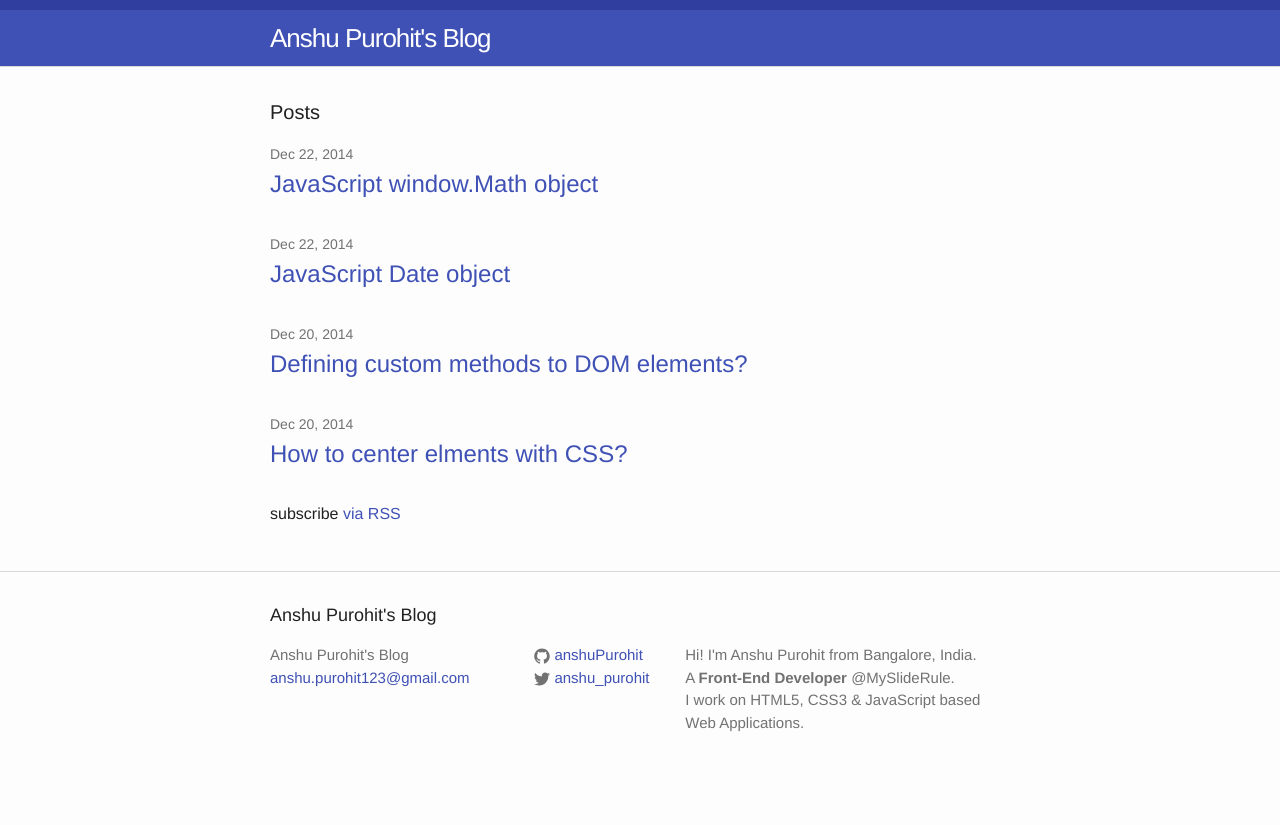
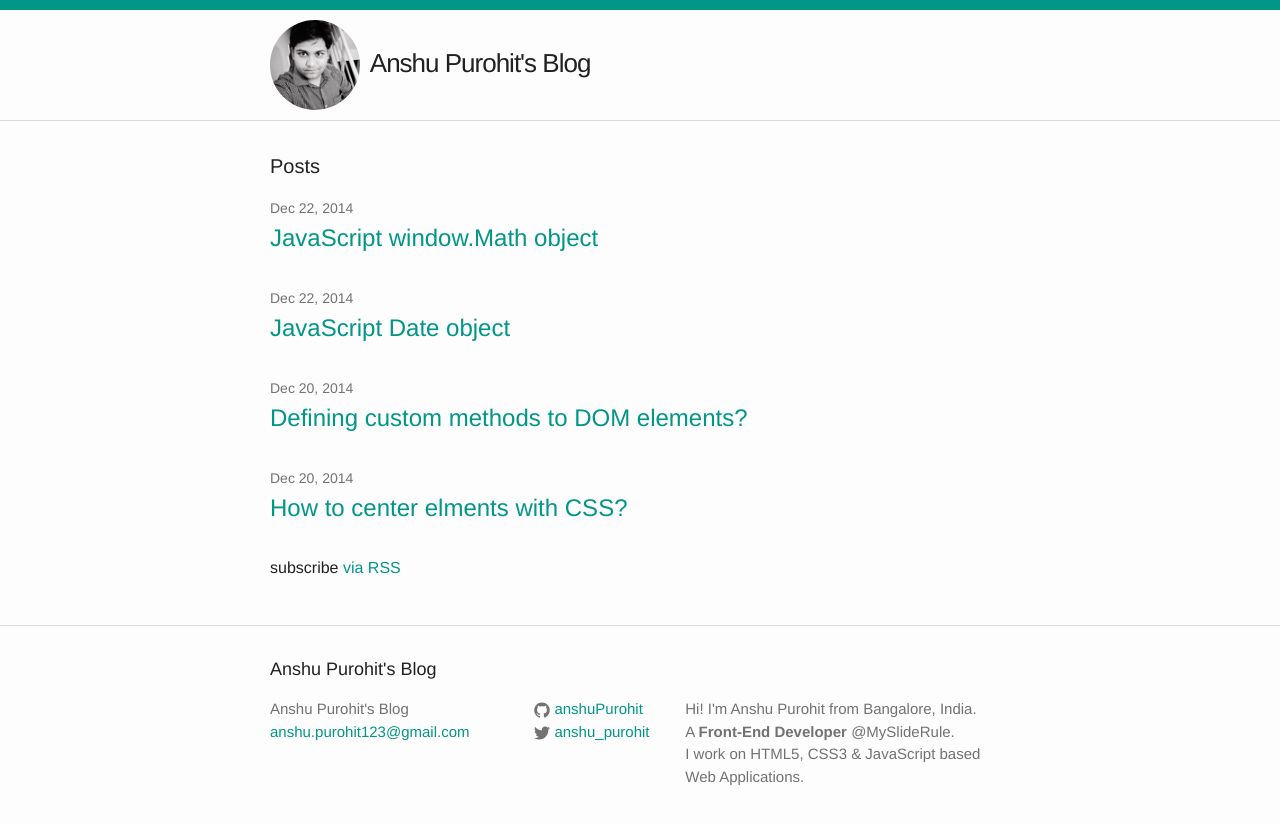
Before and after one commit to anshuPurohit/anshupurohit.github.io, a Jekyll site: the page built from index.html, in a window 1280 px wide. Shown: the top 825 px of the page. Built offline with Jekyll 4.4.1, drawn with Linux system fonts in a browser that asks for light colours.

Commit message:
author image added & theme color changed to teal

```diff
--- a/_includes/header.html
+++ b/_includes/header.html
@@ -2,7 +2,10 @@
 
   <div class="wrapper">
 
-    <a class="site-title" href="{{ site.baseurl }}/">{{ site.title }}</a>
+    <a class="site-title" href="{{ site.baseurl }}/">
+    <img src="/images/PSX_20150125.jpg" class="author-img" width="90" height="90">
+    {{ site.title }}
+    </a>
 
     <nav class="site-nav">
       <a href="#" class="menu-icon">
--- a/_sass/_layout.scss
+++ b/_sass/_layout.scss
@@ -4,11 +4,15 @@
 .site-header {
     border-top: 10px solid $dark-primary-color;
     border-bottom: 1px solid $grey-color-light;
-    background-color: $primary-color;
+    background-color: $background-color;
     min-height: 56px;
 
     // Positioning context for the mobile navigation icon
     position: relative;
+    .wrapper{
+        padding-top: 10px;
+        padding-bottom: 10px;
+    }
 }
 
 .site-title {
@@ -20,10 +24,20 @@
 
     &,
     &:visited {
-        color: #fff;
+        color: $text-color;
     }
     &:hover{
-        color: #fff;
+     //   color: #fff;
+    }
+    .author-img{
+        -webkit-border-radius: 50%;
+        -moz-border-radius: 50%;
+        -ms-border-radius: 50%;
+        -o-border-radius: 50%;
+        border-radius: 50%;
+        width: 90px;
+        height: 90px;
+        margin-right: 5px;
     }
 }
 
--- a/css/main.scss
+++ b/css/main.scss
@@ -15,9 +15,9 @@ $spacing-unit:     30px;
 
 $text-color:       #212121;
 $background-color: #fdfdfd;
-$brand-color:      #3F51B5;
+$brand-color:     #009688;
 
-$dark-primary-color: #303F9F;
+$dark-primary-color: #009688;
 $primary-color: #3F51B5;
 $light-primary-color: #D1C4E9;
 $icon-color: #FFFFFF;
```
Also changed, not shown: images/PSX_20150125.jpg (added).
